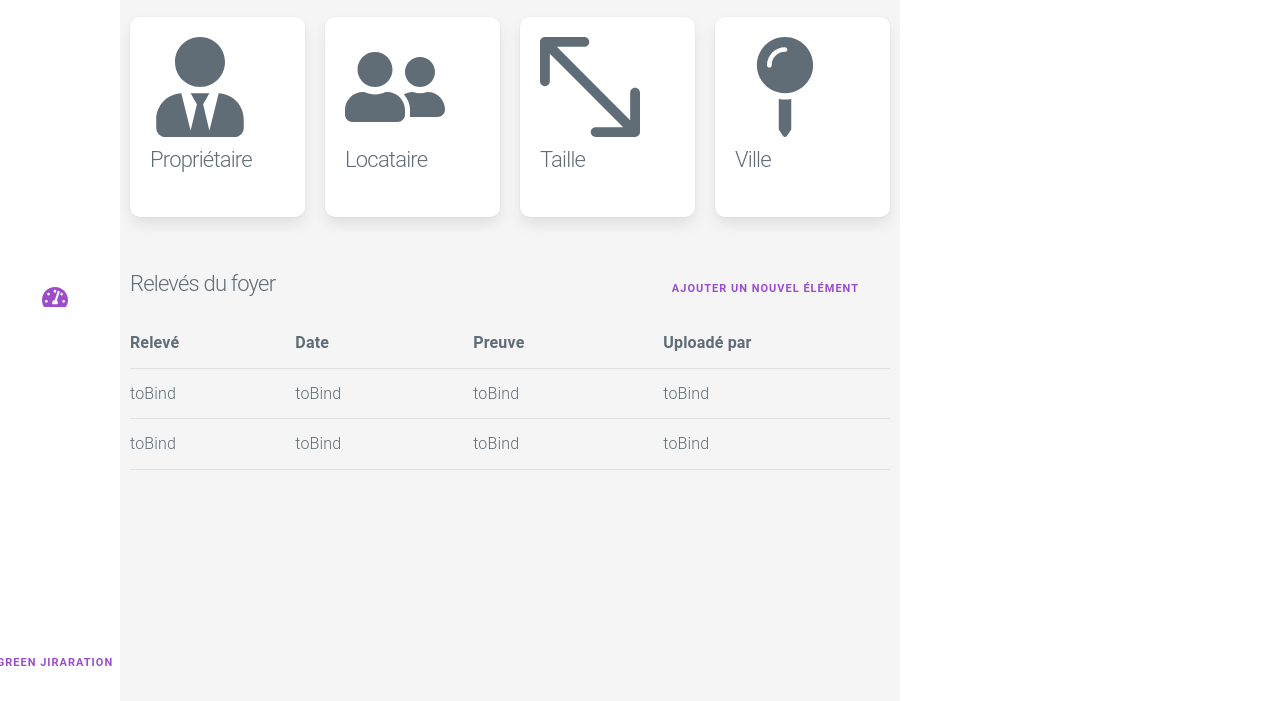
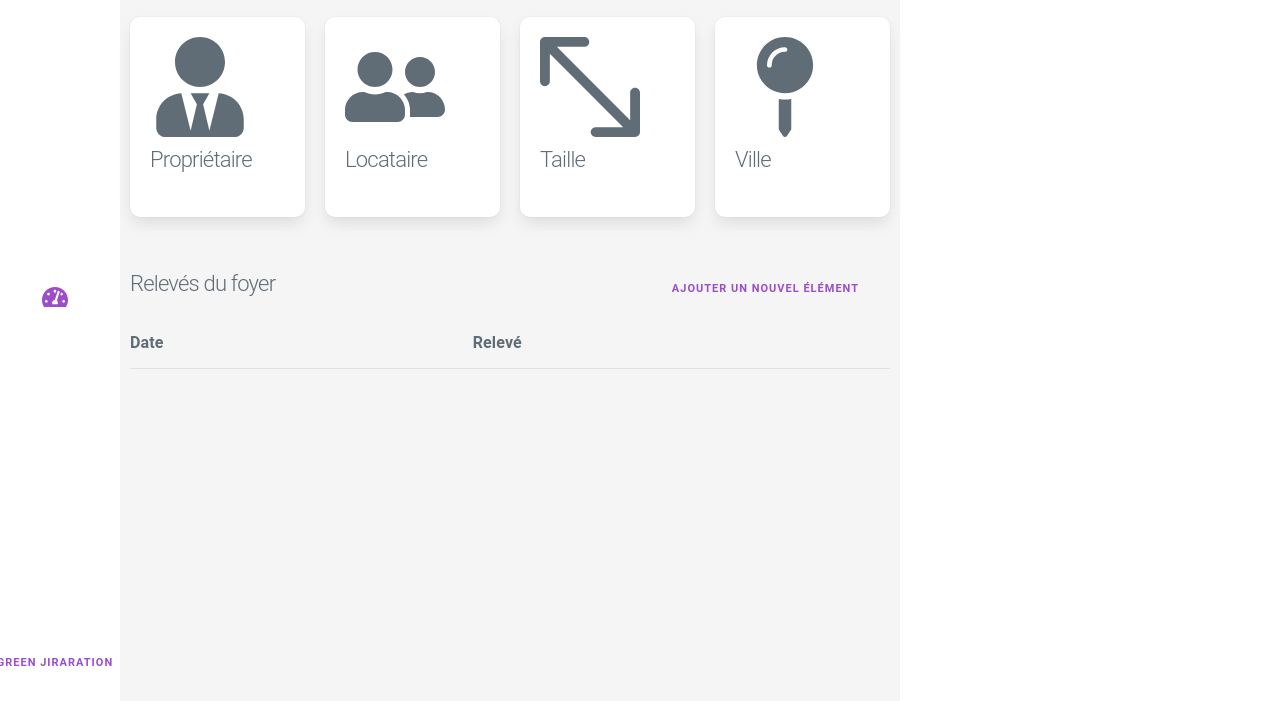
Before and after one commit to DKFN/D4G, a website built with Parcel: page frontend/src/index.html in a window 1280 px wide. Shown: the part 1699-2400 px from the top of the page. Built offline with nearby package versions, Linux system fonts and the light colour scheme; no server answers.

Commit message:
Delete static row of array for releve's data  and add an id to it

```diff
--- a/frontend/src/index.html
+++ b/frontend/src/index.html
@@ -113,28 +113,14 @@
                             <h4 class="float-left">Relevés du foyer</h4>
                             <a href="#" class="button button-clear float-right">Ajouter un nouvel élément</a>
                         </div>
-                        <table>
+                        <table id="table-releve-user">
                             <thead>
                             <tr>
+                                <th>Date</th>
                                 <th>Relevé</th>
-                                <th>Date</th>
-                                <th>Preuve</th>
-                                <th>Uploadé par</th>
                             </tr>
                             </thead>
                             <tbody>
-                            <tr>
-                                <td>toBind</td>
-                                <td>toBind</td>
-                                <td>toBind</td>
-                                <td>toBind</td>
-                            </tr>
-                            <tr>
-                                <td>toBind</td>
-                                <td>toBind</td>
-                                <td>toBind</td>
-                                <td>toBind</td>
-                            </tr>
                             </tbody>
                         </table>
                     </div>
```
